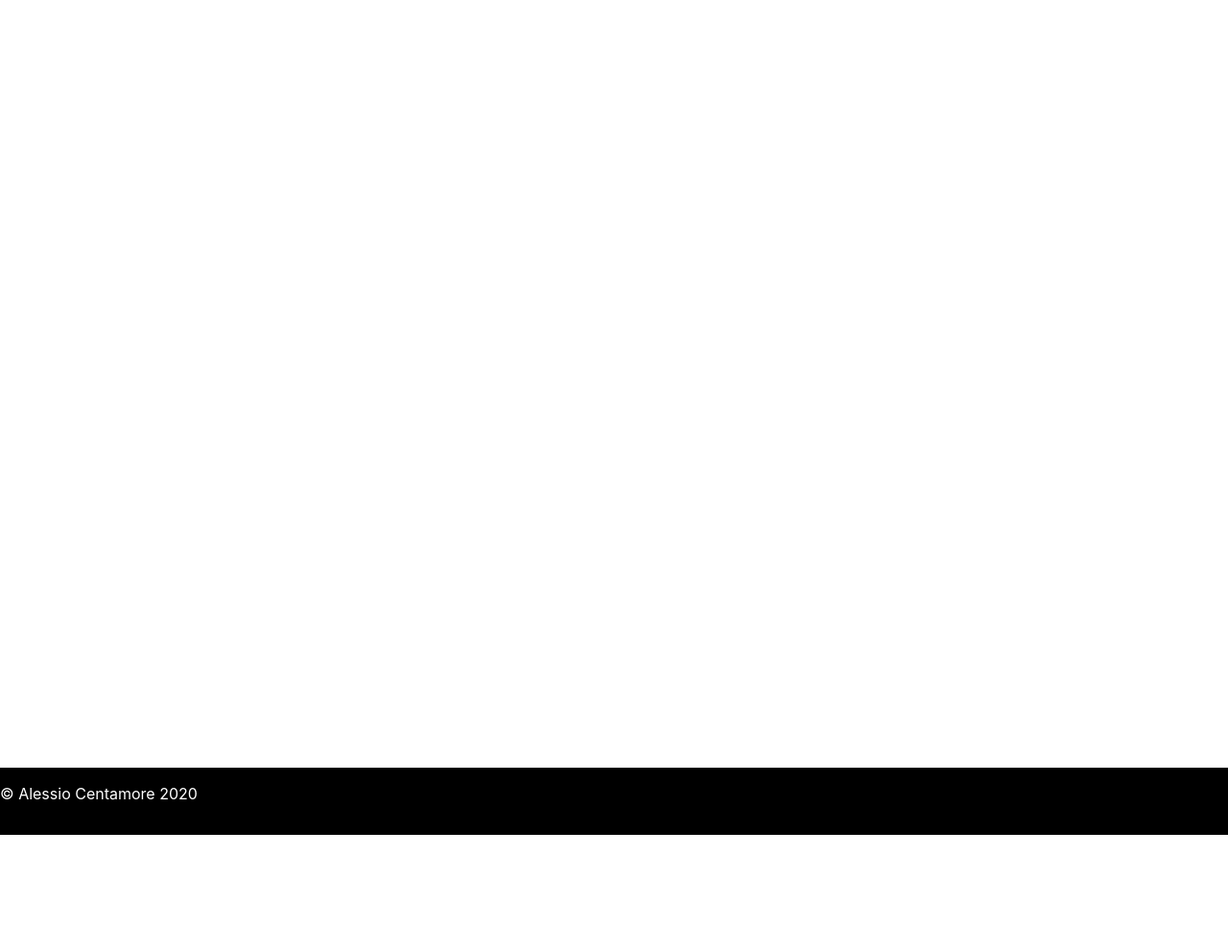
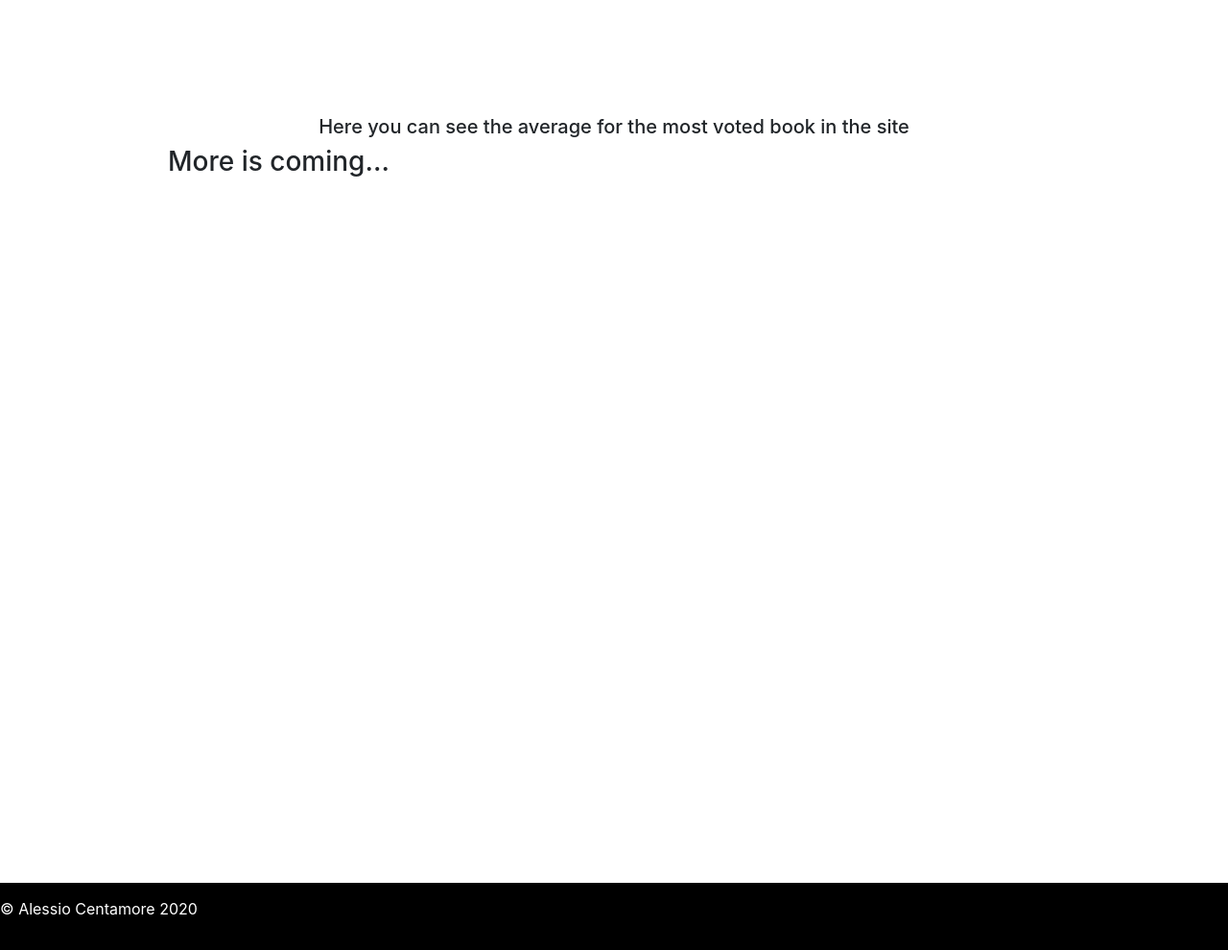
Before and after one commit to Baal89/Bookland, a Flask app: page /dashboard in a window 1280 px wide. Shown: the part 145-1135 px from the top of the page at 96% size. Before the commit the page ends 1015 px from the top, so only its background shows below. Run offline with Flask 2, Linux system fonts and the light colour scheme; data that the repository does not hold is empty; some libraries are stand-ins or nearby versions.

Commit message:
modified graph.js to show the average on the yaxis also style added

```diff
--- a/app.py
+++ b/app.py
@@ -159,6 +159,7 @@ def insert_review(book_id):
 
     reviews = mongo.db.reviews
     reviews.insert_one(submission)
+    flash('Your review has been added!')
     return redirect(url_for('get_book', book_id=book_id, username=username))
 
 
--- a/static/css/style.css
+++ b/static/css/style.css
@@ -215,3 +215,13 @@ footer {
     padding: 15px 0;
     color: white;
 }
+
+/*----------------------------------------------------dashboard.html*/
+
+.bar {
+    fill: #e62830 !important;
+}
+
+.graph-header {
+    font-size: 20px;
+}
--- a/static/js/graph.js
+++ b/static/js/graph.js
@@ -3,7 +3,35 @@ var chart = new dc.BarChart('#book-rating');
 d3.json('/data').then(function(jsonProject) {
     var ndx = crossfilter(jsonProject)
         bookDimension = ndx.dimension(function(d) {return d.book_title})
-        sumGroup = bookDimension.group().reduceSum(function(d) {return d.review_rating})
+        sumGroup = bookDimension.group().reduce(
+            function (p,v) {
+                ++p.count;
+                p.total += v.review_rating;
+                if (p.count == 0) {
+                    p.average = 0;
+                } else {
+                    p.average = p.total / p.count;
+                }
+                return p;
+            },
+            function (p, v) {
+                --p.count;
+                p.total -= v.review_rating;
+                if (p.count == 0) {
+                    p.average = 0;
+                } else {
+                    p.average = p.total / p.count;
+                }
+                return p;
+            },
+            function () {
+                return {
+                    count: 0,
+                    total: 0,
+                    average: 0
+                };
+            }
+        );
 
     chart
         .width(768)
@@ -15,6 +43,9 @@ d3.json('/data').then(function(jsonProject) {
         .yAxisLabel('Rating')
         .dimension(bookDimension)
         .barPadding(0.1)
+        .valueAccessor(function (d) {
+        	return d.value.average;
+        })
         .outerPadding(0.05)
         .group(sumGroup);
 
--- a/templates/dashboard.html
+++ b/templates/dashboard.html
@@ -2,7 +2,17 @@
 {% block content %}
 
 <section>
-<div id="book-rating"></div>
+    <div class="container registration">
+        <div class="row text-center">
+            <div class="col-12">
+                <h2 class="graph-header">Here you can see the average for the most voted book in the site</h2>
+            </div>
+            <div class="col-12">
+                <div id="book-rating"></div>
+            </div>
+        </div>
+        <h3>More is coming...</h3>
+    </div>
 
     <script src="https://d3js.org/d3.v6.min.js"></script>
     <script src="https://cdnjs.cloudflare.com/ajax/libs/crossfilter/1.3.12/crossfilter.min.js" integrity="sha512-nlO6OGj6wb0uu/thpSry7qFal63hfhCLExpWxYomYB3tBznqWmKggsDHNHSLjnVaoade9tv/rErN498NSzwBnA==" crossorigin="anonymous"></script>
```
